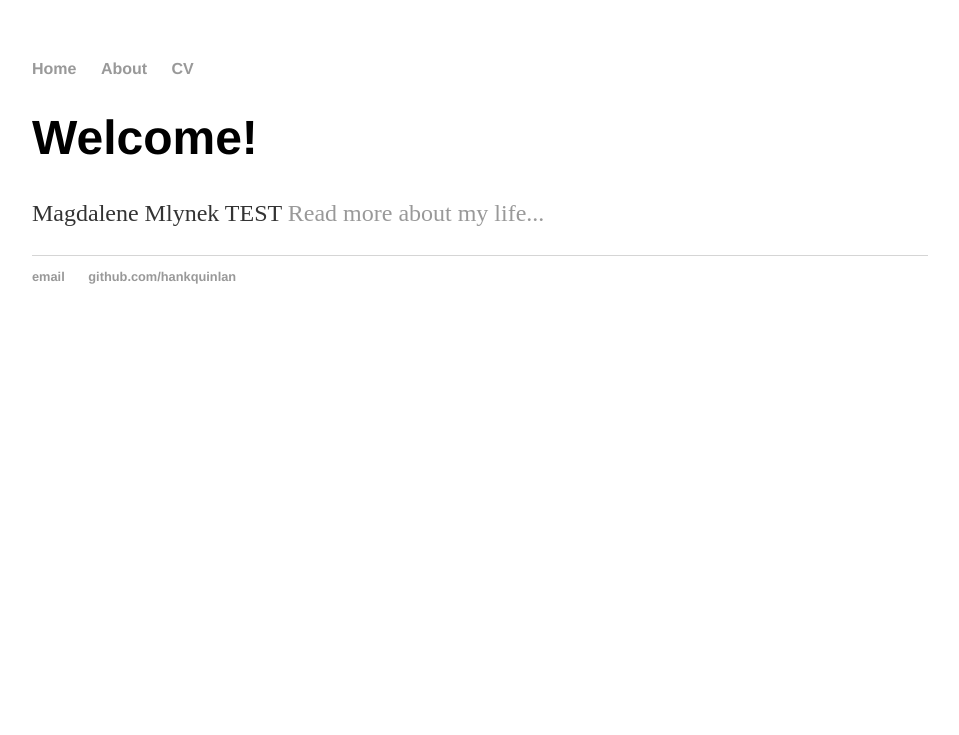
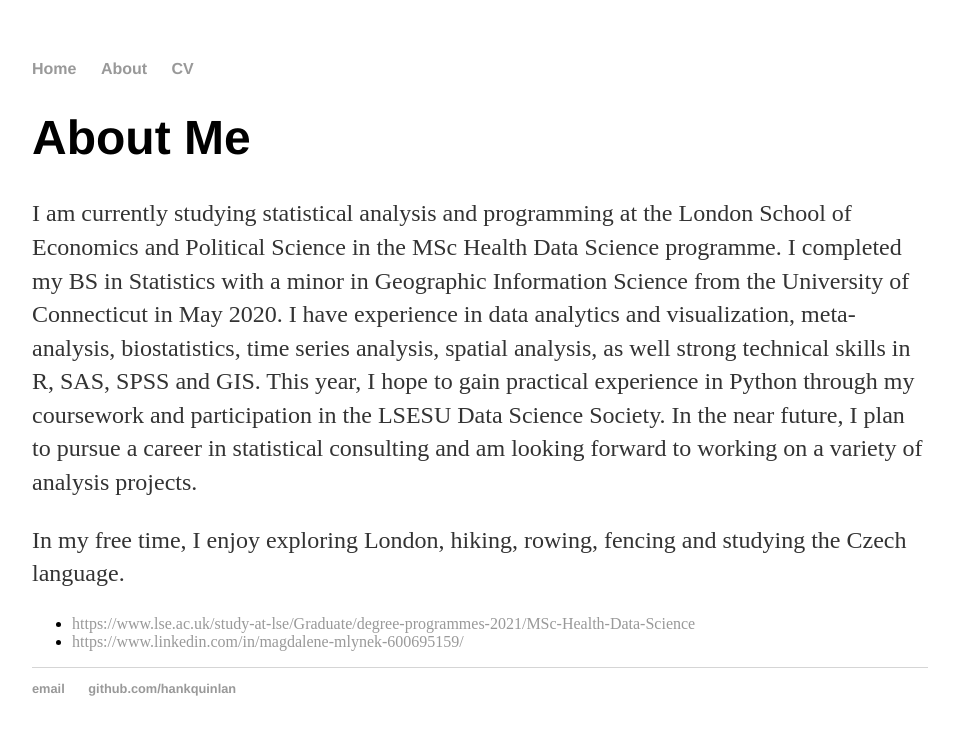
Before and after one commit to mlynek202141603/mlynek202141603.github.io, a Jekyll site: the page built from about/index.html, in a window 1280 px wide. Shown: the top 735 px of the page, without its empty margins (160-1119 px from the left). Built offline with Jekyll 4.4.1, drawn with Linux system fonts in a browser that asks for light colours.

Commit message:
Update index.html

```diff
--- a/about/index.html
+++ b/about/index.html
@@ -1,8 +1,21 @@
 ---
 layout: default
-title: Magdalene Mlynek
+title: About Magdalene Mlynek
 ---
-<div class="blurb">
-	<h1>Welcome!</h1>
-	<p>Magdalene Mlynek TEST <a href="/about">Read more about my life...</a></p>
+<div class="about">
+	<h1>About Me</h1>
+	<p>I am currently studying statistical analysis and programming at the London School of Economics and Political Science in the
+		MSc Health Data Science programme. I completed my BS in Statistics with a minor in Geographic Information Science from the
+		University of Connecticut in May 2020. I have experience in data analytics and visualization, meta-analysis, biostatistics,
+		time series analysis, spatial analysis, as well strong technical skills in R, SAS, SPSS and GIS. This year, I hope to gain
+		practical experience in Python through my coursework and participation
+		in the LSESU Data Science Society. In the near future, I plan to pursue a career in statistical consulting and am looking forward
+		to working on a variety of analysis projects.</p>
+
+	<p> In my free time, I enjoy exploring London, hiking, rowing, fencing and studying the Czech language. </p>
+
+	<ul class="contacts">
+				<li><a href="#">https://www.lse.ac.uk/study-at-lse/Graduate/degree-programmes-2021/MSc-Health-Data-Science</a></li>
+				<li><a href="#">https://www.linkedin.com/in/magdalene-mlynek-600695159/</a></li>
+				</ul>
 </div><!-- /.blurb -->
```
